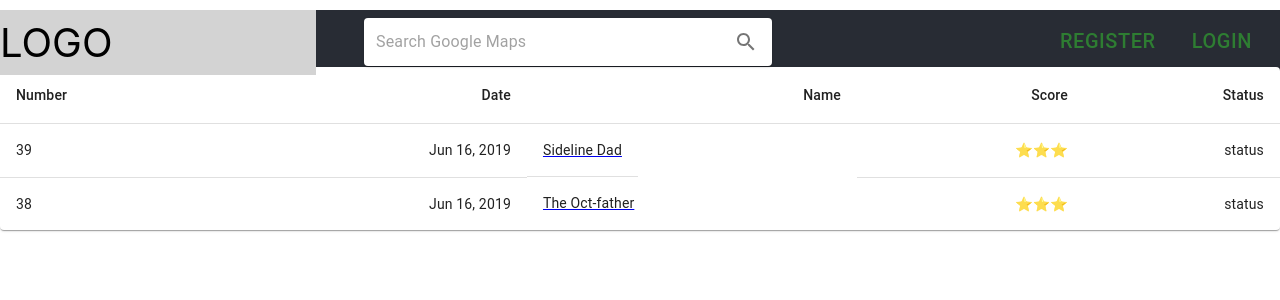
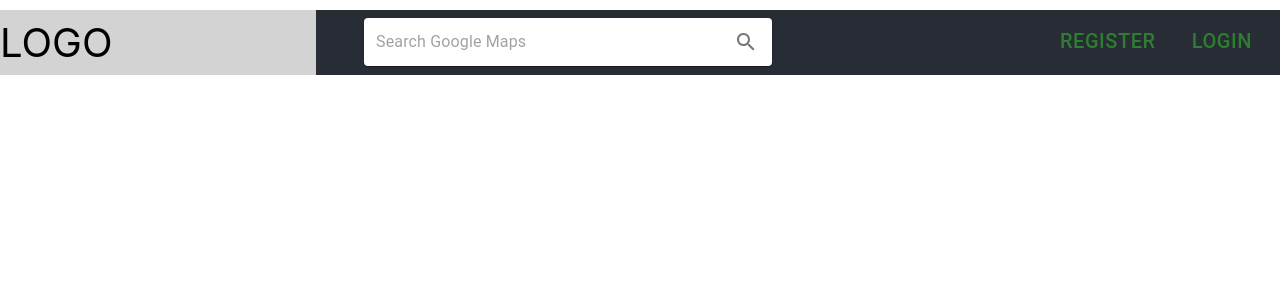
Before and after one commit to davych/tvshows, a React (Create React App) app: page / in a window 1280 px wide. Shown: the top 300 px of the page. Built offline with nearby package versions, Linux system fonts and the light colour scheme.

Commit message:
feat: #5 add react router eventually rightly

```diff
--- a/src/App.css
+++ b/src/App.css
@@ -9,12 +9,8 @@
 }
 
 .App-header {
-  /* min-height: 100vh; */
   display: flex;
   flex-direction: column;
-  /* /* align-items: center; */
-  /* justify-content: center; */
-  /* font-size: calc(10px + 2vmin); */
   color: white;
 }
 
--- a/src/index.js
+++ b/src/index.js
@@ -1,7 +1,7 @@
 import React from 'react';
 import ReactDOM from 'react-dom/client';
 import { HashRouter } from 'react-router-dom';
-import {AppRouter} from '../src/router';
+import { AppRouter } from '../src/router';
 import './index.css';
 import reportWebVitals from './reportWebVitals';
 
--- /dev/null
+++ b/src/layout/DefaultLayout.js
@@ -0,0 +1,11 @@
+import React, { Fragment } from 'react'
+import Header from "../components/Header"
+import { Outlet } from 'react-router-dom'
+export default function DefaultLayout() {
+  return (
+    <Fragment>
+        <Header />
+        <Outlet />
+    </Fragment>
+  )
+}
--- /dev/null
+++ b/src/layout/DetailLayout.js
@@ -0,0 +1,12 @@
+import React, { Fragment } from 'react'
+import { Outlet } from 'react-router-dom'
+import List from '../modules/tvshow/List'
+
+export default function DetailLayout() {
+  return (
+    <Fragment>
+        <List />
+        <Outlet />
+    </Fragment>
+  )
+}
--- a/src/modules/tvshow/Detail.js
+++ b/src/modules/tvshow/Detail.js
@@ -2,14 +2,12 @@ import React, { Fragment } from 'react';
 import { useParams } from 'react-router-dom';
 import { getEpisode } from '../../data';
 import Paper from '@mui/material/Paper';
-import Header from '../../../src/components/Header';
 
 export default function Detail() {
     let params = useParams();
     let episode = getEpisode(params.number);
   return (
     <Fragment>
-        <Header />
         <Paper sx={{
             pb: '10px'
         }}>
--- a/src/modules/tvshow/List.js
+++ b/src/modules/tvshow/List.js
@@ -6,15 +6,14 @@ import TableContainer from '@mui/material/TableContainer';
 import TableHead from '@mui/material/TableHead';
 import TableRow from '@mui/material/TableRow';
 import Paper from '@mui/material/Paper';
-import { Link, Outlet } from 'react-router-dom';
+import { Link } from 'react-router-dom';
 import { getEpisodes } from '../../data';
-import Header from '../../../src/components/Header';
+import { Outlet } from 'react-router-dom';
 
 export default function List() {
   let episodes = getEpisodes();
   return (
     <Fragment>
-      <Header />
       <TableContainer component={Paper}>
             <Table aria-label="simple table" sx={{
                 minWidth: 650
@@ -38,7 +37,7 @@ export default function List() {
                                 {episode.number}
                             </TableCell>
                             <TableCell align='right'>{episode.date}</TableCell>
-                            <Link to={`/${episode.number}`}>
+                            <Link to={`/tvshows/detail/${episode.number}`}>
                                 <TableCell align='right'>{episode.name}</TableCell>
                             </Link>
                             <TableCell align='right'>⭐⭐⭐</TableCell>
@@ -49,7 +48,6 @@ export default function List() {
                 </TableBody>
             </Table>
         </TableContainer>
-        <Outlet />
     </Fragment>
   )
 }
```
Also changed, not shown: src/modules/tvshow/router.js (+13 -5 lines).
